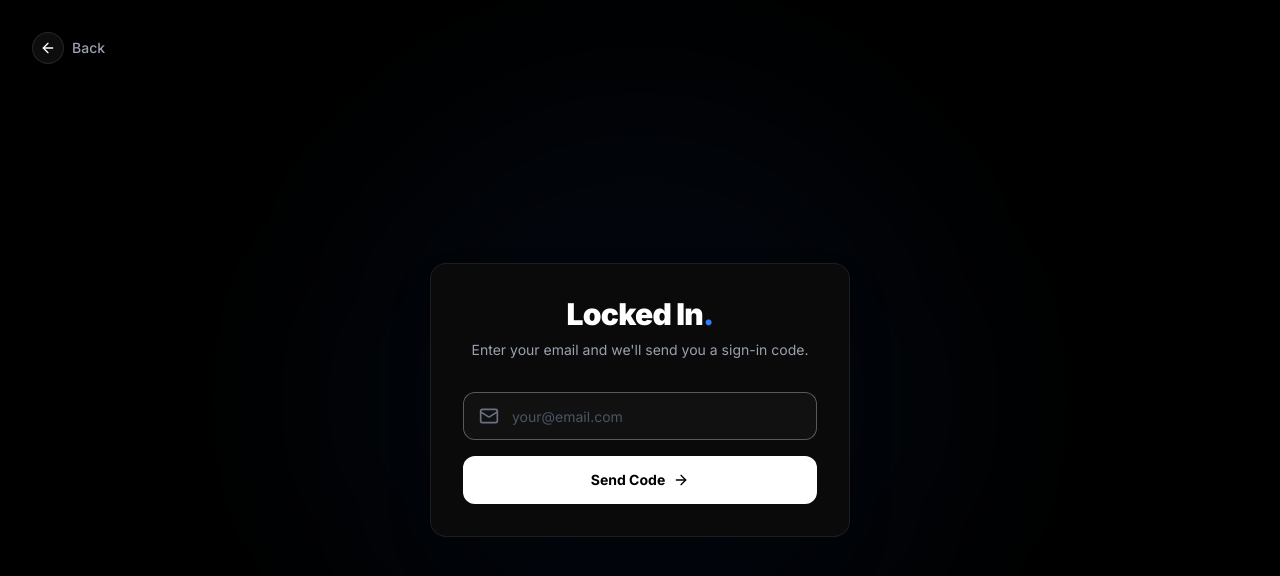
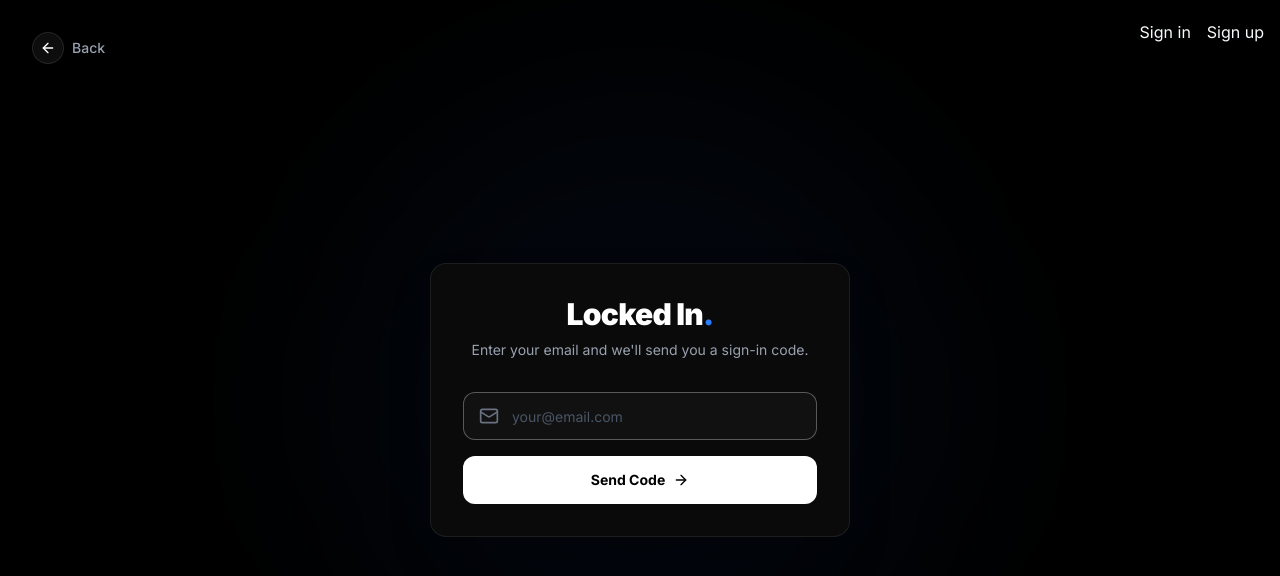
Before and after one commit to Solomon-Onokerhor/Locked-In-v1, a Next.js app: page /auth in a window 1280 px wide. Shown: the top 576 px of the page. Built offline with nearby package versions, Linux system fonts and the light colour scheme; no server answers.

Commit message:
fix: re-add ClerkProvider to root layout

```diff
--- a/src/app/layout.tsx
+++ b/src/app/layout.tsx
@@ -1,5 +1,7 @@
 import type { Metadata, Viewport } from "next";
 import { Inter } from "next/font/google";
+import { ClerkProvider } from "@clerk/nextjs";
+import { AuthHeader } from "@/components/AuthHeader";
 import "./globals.css";
 import { ClientProviders } from "@/components/ClientProviders";
 
@@ -95,6 +97,8 @@ export default function RootLayout({
     return (
         <html lang="en" className={inter.variable}>
             <body className="antialiased">
+                <ClerkProvider>
+                    <AuthHeader />
                     <script
                         type="application/ld+json"
                         dangerouslySetInnerHTML={{ __html: JSON.stringify(jsonLd) }}
@@ -102,6 +106,7 @@ export default function RootLayout({
                     <ClientProviders>
                         {children}
                     </ClientProviders>
+                </ClerkProvider>
             </body>
         </html>
     );
```
Lines whose indentation alone changed are shown as unchanged.
